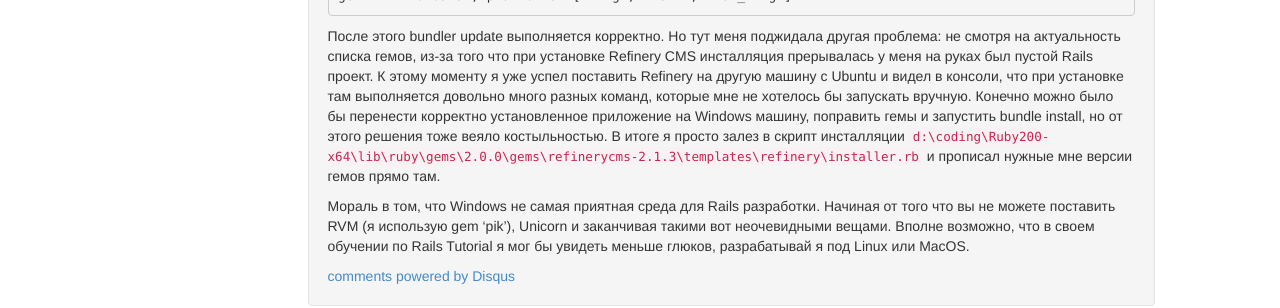
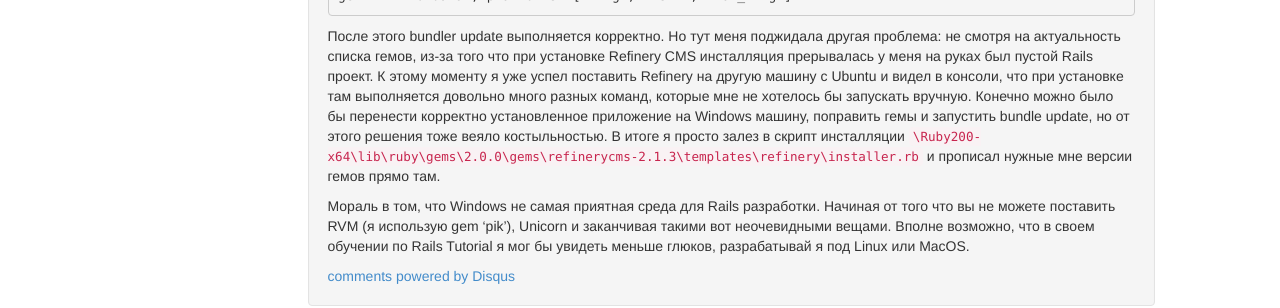
Before and after one commit to rfzu/rfzu.github.io, a Jekyll site: the page built from _posts/2014-10-24-refinerycms_on_windows.markdown, in a window 1280 px wide and 1088 px high. Shown: the part 628-936 px from the top of the window. Built offline with Jekyll 4.4.1, drawn with Linux system fonts in a browser that asks for light colours; comment, search, counter and statistics services are not loaded.

Commit message:
new post

```diff
--- a/_posts/2014-10-24-refinerycms_on_windows.markdown
+++ b/_posts/2014-10-24-refinerycms_on_windows.markdown
@@ -33,7 +33,7 @@ comments: true
 	gem 'tzinfo-data', platforms: [:mingw, :mswin, :x64_mingw]
 
 
-После этого bundler update выполняется корректно. Но тут меня поджидала другая проблема: не смотря на актуальность списка гемов, из-за того что при установке Refinery CMS инсталляция прерывалась у меня на руках был пустой Rails проект. К этому моменту я уже успел поставить Refinery на другую машину с Ubuntu и видел в консоли, что при установке там выполняется довольно много разных команд, которые мне не хотелось бы запускать вручную. Конечно можно было бы перенести корректно установленное приложение на Windows машину, поправить гемы и запустить bundle install, но от этого решения тоже веяло костыльностью. В итоге я просто залез в скрипт инсталляции <code>d:\coding\Ruby200-x64\lib\ruby\gems\2.0.0\gems\refinerycms-2.1.3\templates\refinery\installer.rb</code> и прописал нужные мне версии гемов прямо там.
+После этого bundler update выполняется корректно. Но тут меня поджидала другая проблема: не смотря на актуальность списка гемов, из-за того что при установке Refinery CMS инсталляция прерывалась у меня на руках был пустой Rails проект. К этому моменту я уже успел поставить Refinery на другую машину с Ubuntu и видел в консоли, что при установке там выполняется довольно много разных команд, которые мне не хотелось бы запускать вручную. Конечно можно было бы перенести корректно установленное приложение на Windows машину, поправить гемы и запустить bundle update, но от этого решения тоже веяло костыльностью. В итоге я просто залез в скрипт инсталляции <code>\Ruby200-x64\lib\ruby\gems\2.0.0\gems\refinerycms-2.1.3\templates\refinery\installer.rb</code> и прописал нужные мне версии гемов прямо там.
 
 Мораль в том, что Windows не самая приятная среда для Rails разработки. Начиная от того что вы не можете поставить RVM (я использую gem 'pik'), Unicorn и заканчивая такими вот неочевидными вещами. Вполне возможно, что в своем обучении по Rails Tutorial я мог бы увидеть меньше глюков, разрабатывай я под Linux или MacOS.
 
```
